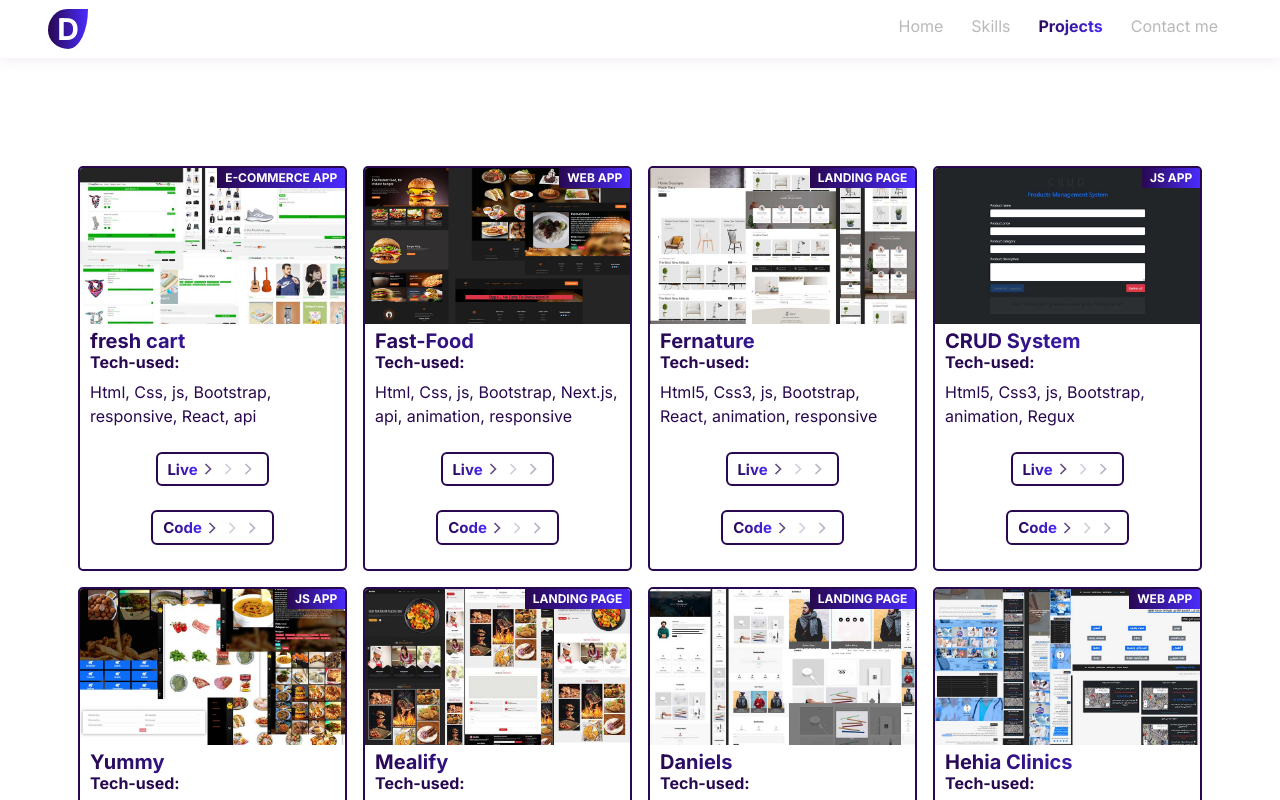
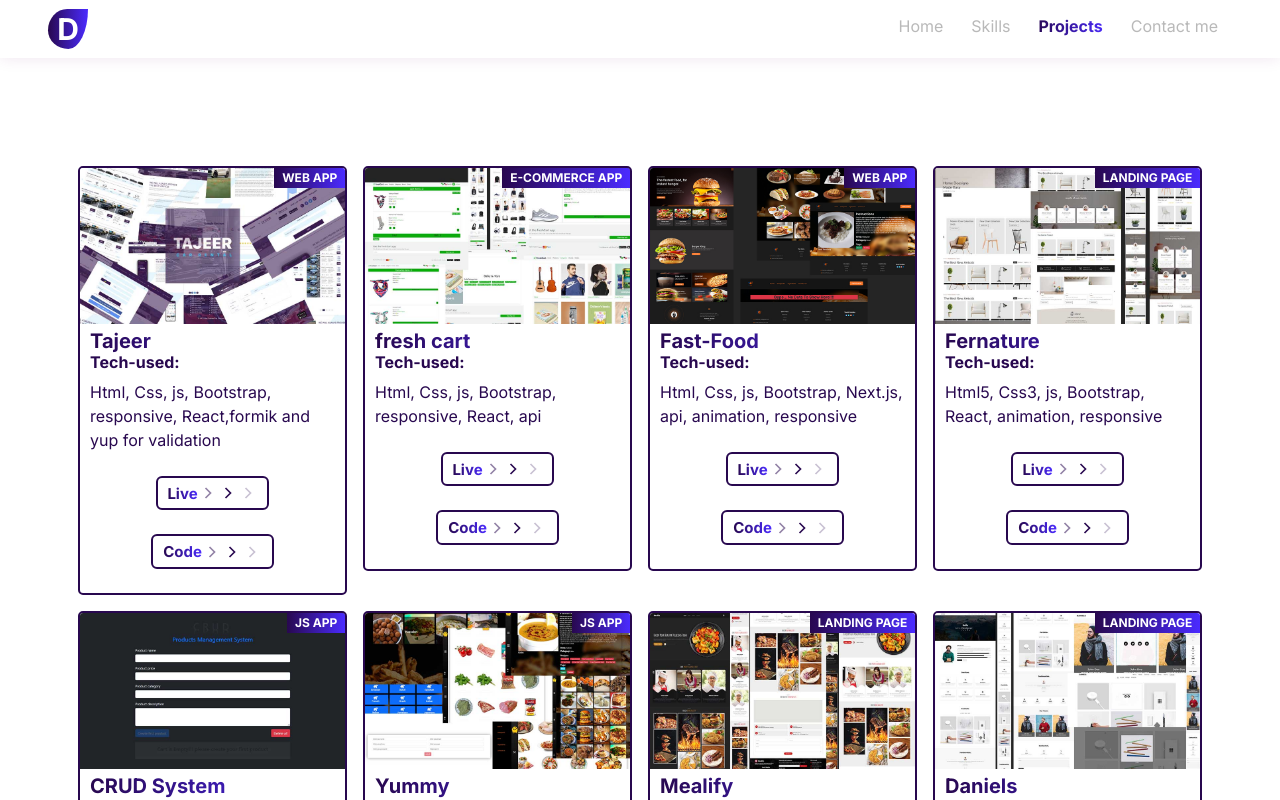
Before and after one commit to Diaa-0-Abdelaziz/portfolio, a Next.js app: page /projects in a window 1280 px wide. Shown: the top 800 px of the page. Built offline with nearby package versions, Linux system fonts and the light colour scheme.

Commit message:
modified:   app/(pages)/projects/page.jsx 	new file:   app/imges/project9.jpg

```diff
--- a/app/(pages)/projects/page.jsx
+++ b/app/(pages)/projects/page.jsx
@@ -9,10 +9,18 @@ import project5 from '../../imges/project5.jpg';
 import project6 from '../../imges/project6.jpg';
 import project7 from '../../imges/project7.jpg';
 import project8 from '../../imges/project8.jpg';
+import project9 from '../../imges/project9.jpg';
 import"./projects.css"
 import Link from 'next/link';
 export default function projects() {
     let progects = [
+        {img:project9,
+        title:"Tajeer",
+        tecnoUsed:"Html, Css, js, Bootstrap, responsive, React,formik and yup for validation",
+        live:"https://tajeer-v376.vercel.app/",
+        code:"https://github.com/Diaa-0-Abdelaziz/tageer",
+        role:"web app"
+    },
         {
             img:project1,
             title:"fresh cart",
```
Also changed, not shown: app/imges/project9.jpg (added).
